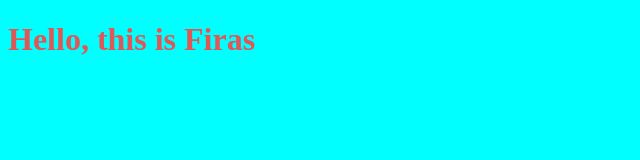
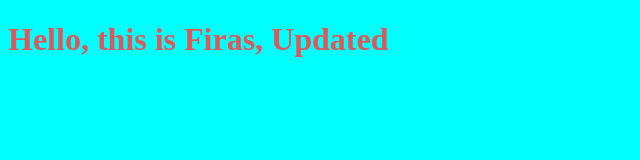
Before and after one commit to fnabilsi/myproject, a plain HTML site: page index.html in a window 1280 px wide. Shown: the whole page, without its empty margins (0-640 px from the left). Drawn offline with Linux system fonts and the light colour scheme.

Commit message:
update html message'

```diff
--- a/index.html
+++ b/index.html
@@ -7,7 +7,7 @@
 	<title>Document</title>
 </head>
 <body>
-	<h1> Hello, this is Firas</h1>
+	<h1> Hello, this is Firas, Updated</h1>
 	<script src="app.js"> </script>
 </body>
 </html>
```
